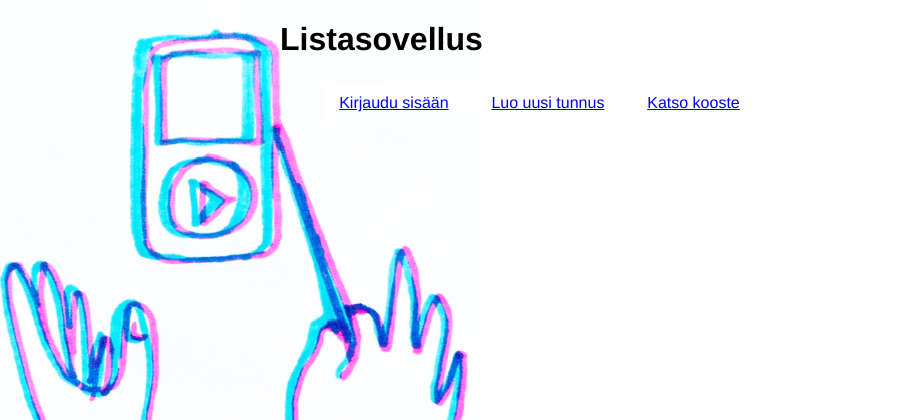
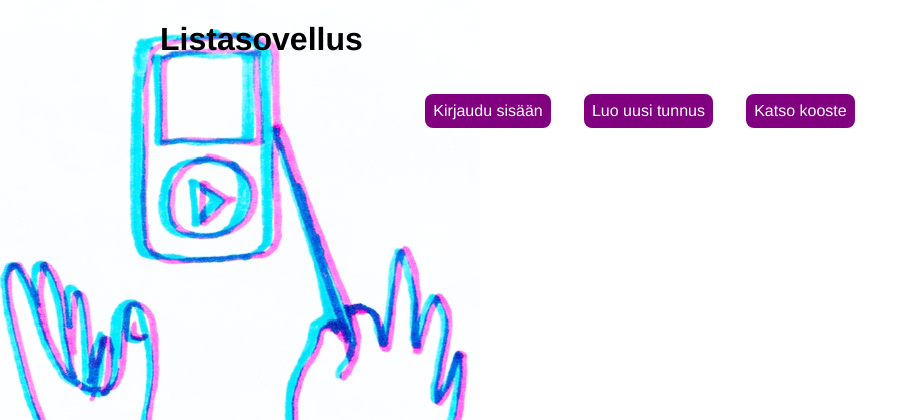
Before and after one commit to kllelndhlm/kllelndhlm-lists, a Flask app: page / in a window 1280 px wide. Shown: the top 420 px of the page, without its empty margins (0-918 px from the left). Run offline with Flask 2, Linux system fonts and the light colour scheme.

Commit message:
Muotoilu

```diff
--- /dev/null
+++ b/static/main.css
@@ -0,0 +1,45 @@
+body {
+    margin: auto;
+    max-width: 60em;
+    font-family: 'Helvetica', 'Arial', sans-serif;
+    background-image: url("/static/conductor.jpg");
+    background-repeat: no-repeat;
+    background-size: auto;
+}
+nav li {
+    display: inline-block;
+    padding: .5em;
+    border-radius: .5em;
+    margin: .2em;
+}
+nav li a {
+    text-decoration: none;
+    color: white;
+    background-color: purple;
+    display: inline-block;
+    padding: .5em;
+    border-radius: .5em;
+    margin: .2em;
+}
+nav li:hover {
+    background-color: purple;
+}
+form {
+    display: block;
+    float: right;
+    padding: .5em;
+    background: orange;
+    border-radius: .5em;
+    display: grid;
+    max-width: 15em;
+    grid-template-columns: 5em 10em;
+    grid-row-gap: .3em;
+    margin-bottom: 2em;
+    margin-left: 2em;
+}
+nav ul {
+    margin: auto;
+    padding: 0;
+    margin: .5em;
+    text-align: center;
+}
--- a/templates/index.html
+++ b/templates/index.html
@@ -1,28 +1,17 @@
 <!DOCTYPE html>
-<link rel="stylesheet" href="main.css">
+<link rel="stylesheet" type="text/css" href="/static/main.css">
 <meta name="viewport" content="width=device-width, initial-scale=1">
-<html>
-<head>
-   <style>
-       body {
-           background-image: url("/assets/conductor.jpg");
-           background-repeat: no-repeat;
-           background-size: auto;
-       }
-   </style>
-</head>
+
 <body>
     <h1>Listasovellus</h1>
     <nav>
+      <ul>
       {% if session.username %}
       <p>Käyttäjä: {{ session.username }}</p>
-      <ul>
       <li><a href="/logout">Vaihda käyttäjää</a></li>
       <li><a href="/new_list_name">Luo uusi lista</a></li>
       <li><a href="/statistics">Katso kooste</a></li>
-      </ul>
     {% else %}
-      <ul>
       <li><a href="/login">Kirjaudu sisään</a></li>
       <li><a href="/register">Luo uusi tunnus</a></li>
       <li><a href="/statistics">Katso kooste</a></li>
@@ -30,4 +19,3 @@
     {% endif %}
   </nav>
 </body>
-</html>
```
Also changed, not shown: static/conductor.jpg (added), 1 other file. Lines whose indentation alone changed are shown as unchanged.
